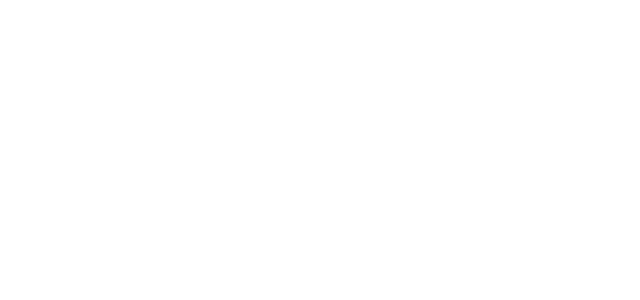
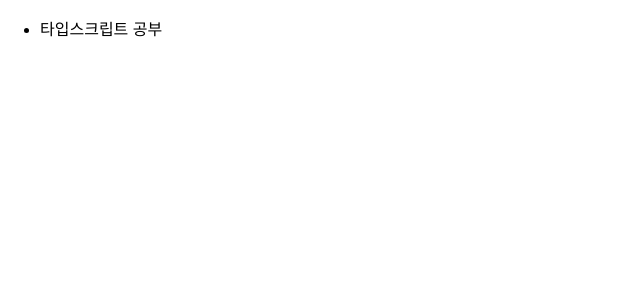
Before and after one commit to SonMinSeock/udemy-typescript, a React (Create React App) app in the folder section14/react-ts-project/: page / in a window 1280 px wide. Shown: the top 300 px of the page, without its empty margins (0-640 px from the left). Built offline with nearby package versions, Linux system fonts and the light colour scheme.

Commit message:
Props으로 작업하기 & Props의 타입

```diff
--- a/section14/react-ts-project/src/App.tsx
+++ b/section14/react-ts-project/src/App.tsx
@@ -1,7 +1,13 @@
 import React from "react";
+import TodoList from "./components/TodoList";
 
 const App: React.FC = () => {
-  return <div className="App"></div>;
+  const todos = [{ id: "t1", text: "타입스크립트 공부" }];
+  return (
+    <div className="App">
+      <TodoList items={todos} />
+    </div>
+  );
 };
 
 export default App;
--- /dev/null
+++ b/section14/react-ts-project/src/components/TodoList.tsx
@@ -0,0 +1,20 @@
+import React from "react";
+
+interface ITodoListProps {
+  items: {
+    id: string;
+    text: string;
+  }[];
+}
+
+const TodoList: React.FC<ITodoListProps> = ({ items }) => {
+  return (
+    <ul>
+      {items.map((item) => (
+        <li key={item.id}>{item.text}</li>
+      ))}
+    </ul>
+  );
+};
+
+export default TodoList;
```
